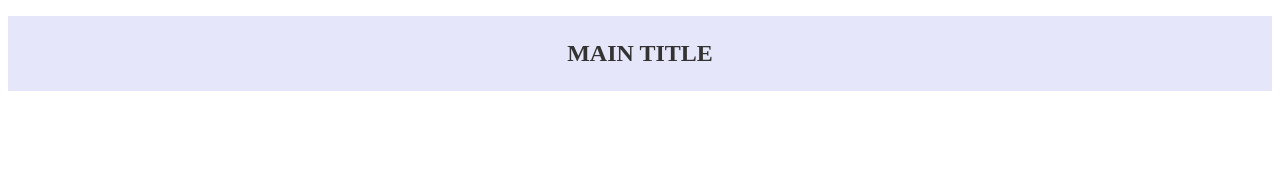
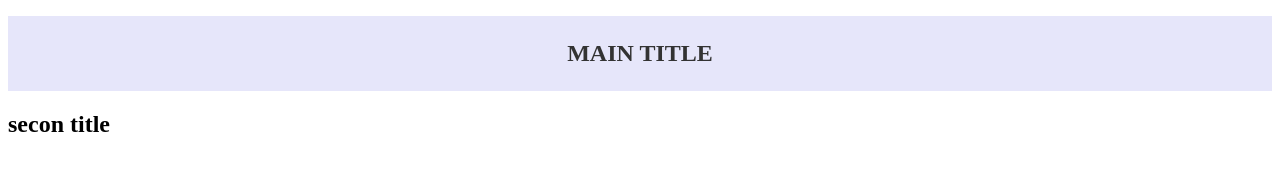
Before and after one commit to OksanaPiddubniak/lesson1, a plain HTML site: page index.html in a window 1280 px wide. Drawn offline with Linux system fonts and the light colour scheme.

Commit message:
Second title was added

```diff
--- a/index.html
+++ b/index.html
@@ -8,5 +8,6 @@
   </head>
   <body>
     <h1>main title</h1>
+    <h2>secon title</h2>
   </body>
 </html>
```
